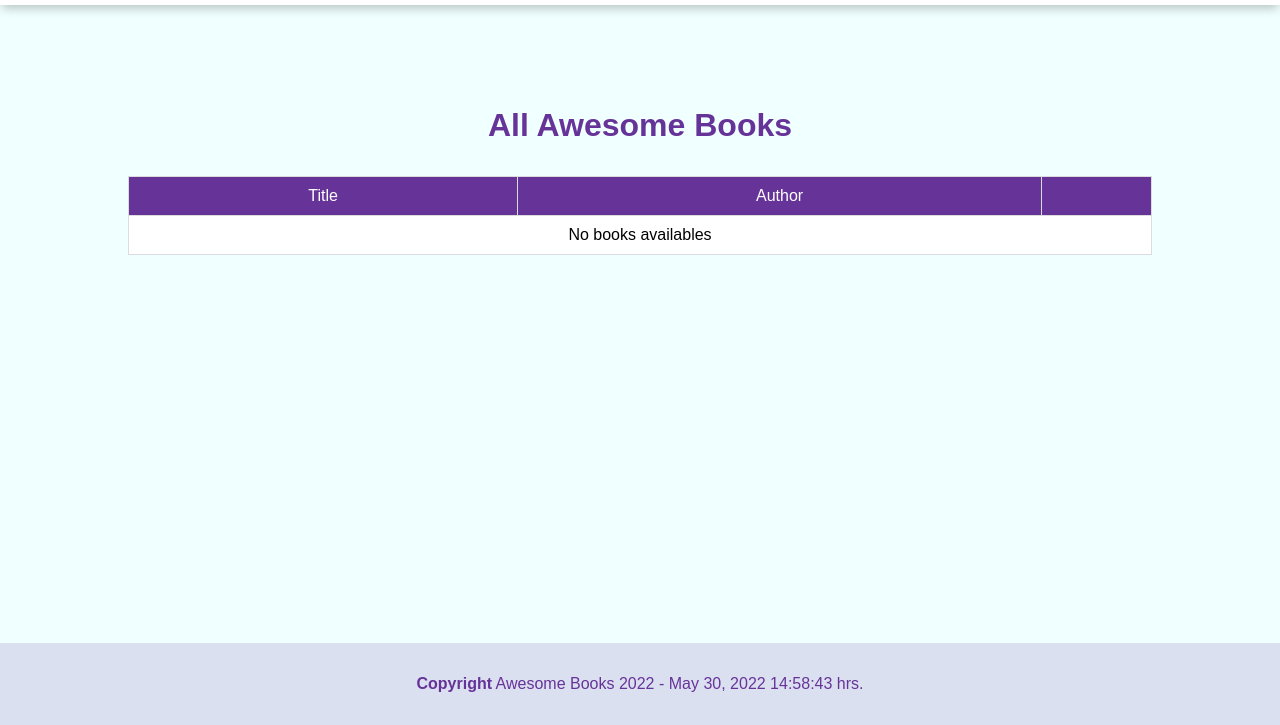
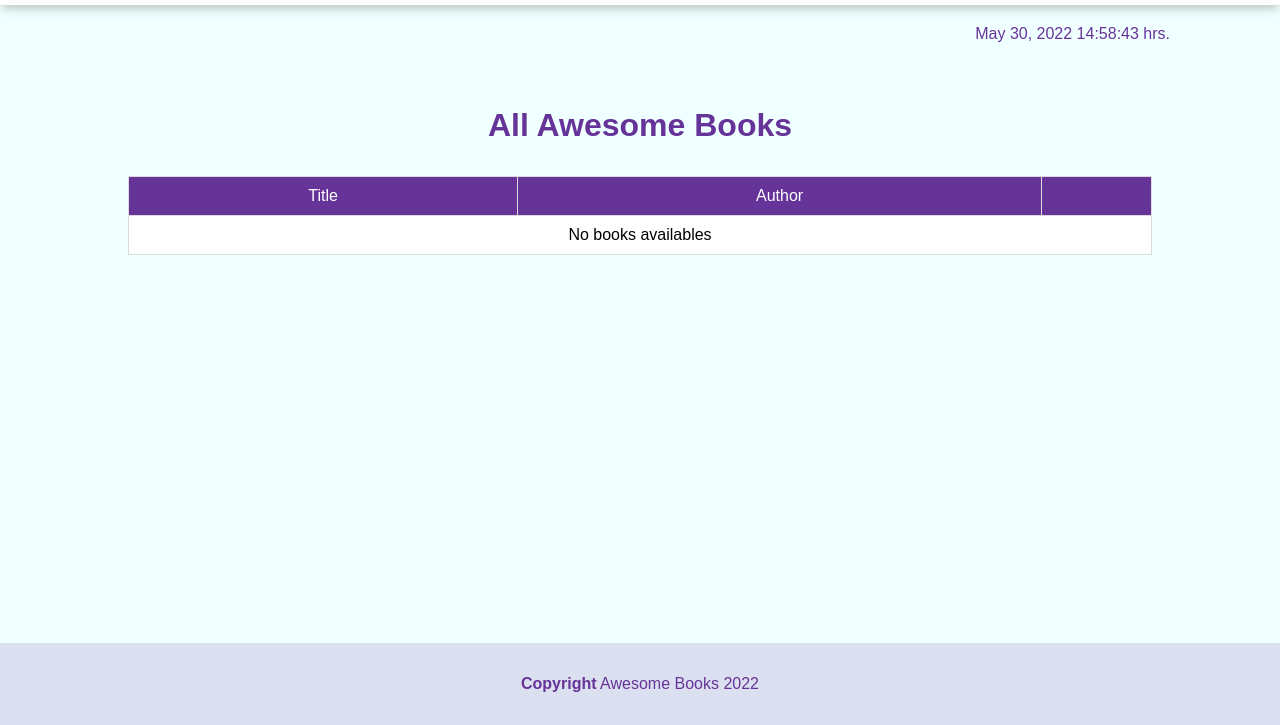
Before and after one commit to mgmediaweb/awesome-books-es6, a website with bundled scripts: page index.html in a window 1280 px wide. Shown: the part 75-800 px from the top of the page. Built offline with nearby package versions, Linux system fonts and the light colour scheme.

Commit message:
re-position date

```diff
--- a/index.css
+++ b/index.css
@@ -183,6 +183,7 @@ table th {
   margin: 0 auto;
   max-width: 1080px;
   padding: 0 10px;
+  position: relative;
   width: 100%;
 }
 
@@ -210,6 +211,13 @@ table th {
   margin-top: 20px;
 }
 
+#showDate {
+  color: rebeccapurple;
+  position: absolute;
+  top: 100px;
+  right: 10px;
+}
+
 /* XXXXXXXXXXXXXXXXXXXXXXXXXXXXXXXXXXXXXXXXXXXXXXXXXXXXXXXXXXXXXXXXXXXXXXXXXXXXXXXXXXXXXXXXXXXXXXXXXXXXX */
 
 /* XXXXXXXXXXXXXXXXXXXXXXXXXXXXXXXXXXXXXXXXXX DESKTOP VERSION XXXXXXXXXXXXXXXXXXXXXXXXXXXXXXXXXXXXXXXXXX */
--- a/index.html
+++ b/index.html
@@ -21,6 +21,8 @@
                     <li><a id="nav-contact" href="#" class="nav-button">Contact</a></li>
                 </ul>
             </nav>
+
+            <div id="showDate">Loading date...</div>
         </div>
     </header>
     <section id="booklist">
@@ -66,7 +68,7 @@
 
     <footer>
         <div class="container">
-            <strong>Copyright</strong>  Awesome Books 2022 - <span id="showDate">Loading date...</span>
+            <strong>Copyright</strong>  Awesome Books 2022
         </div>
     </footer>
 </body>
```
